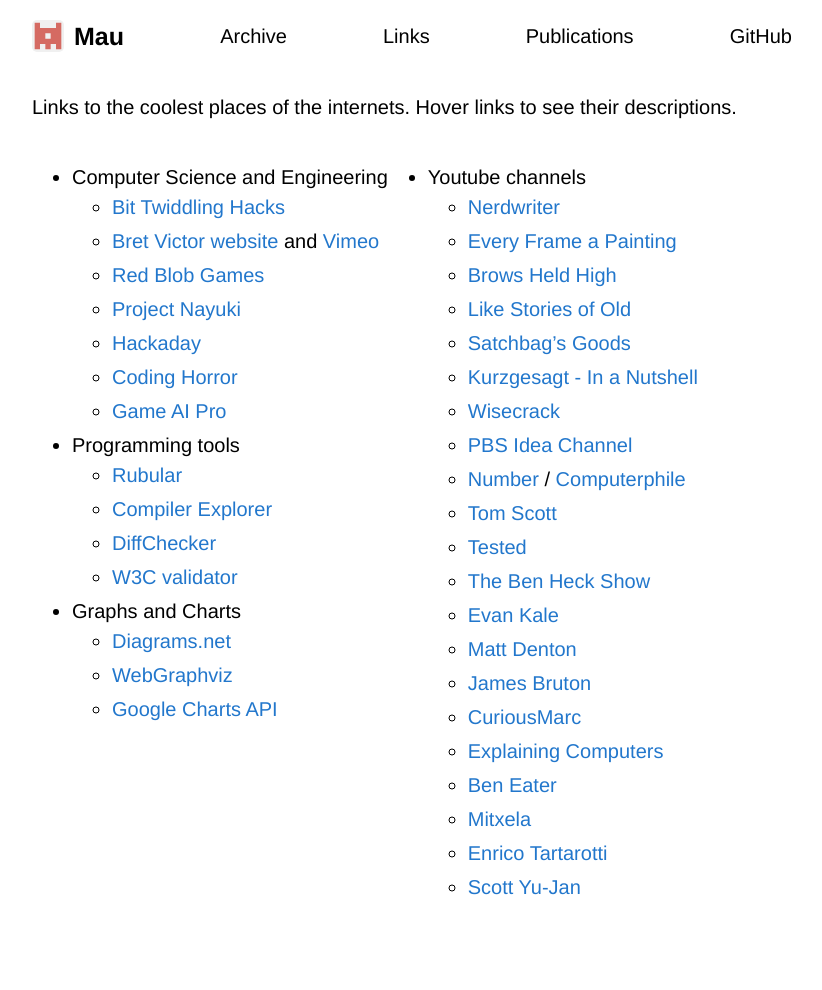
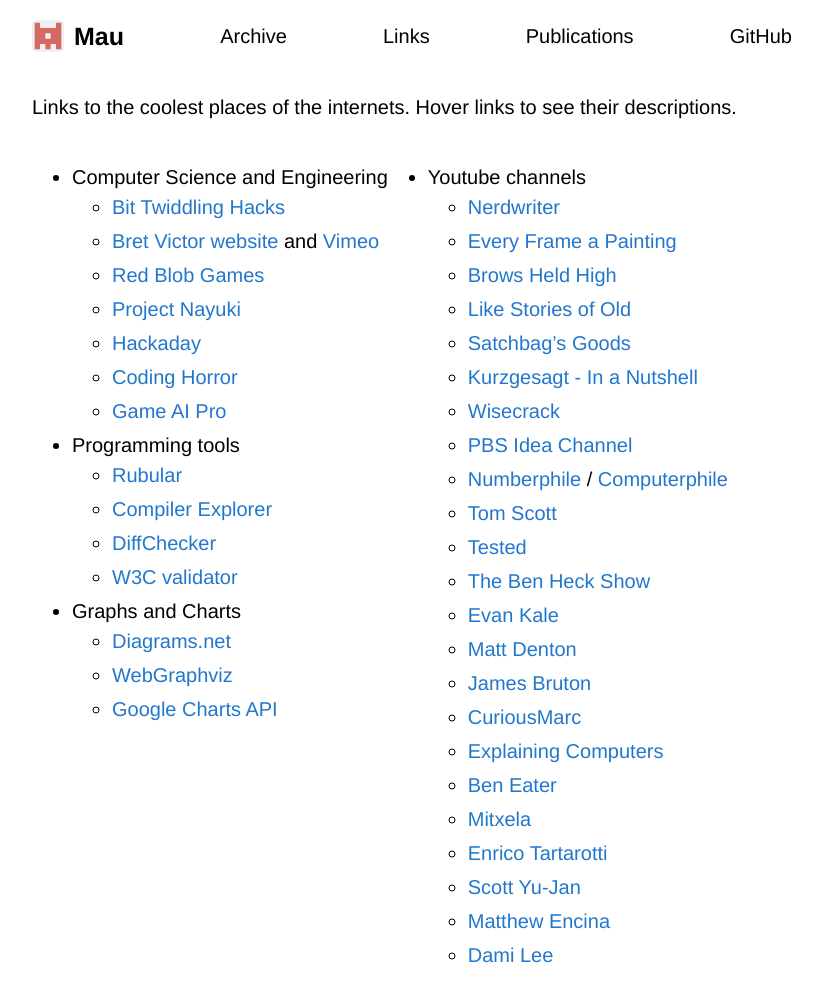
Before and after one commit to Maumagnaguagno/maumagnaguagno.github.io, a Jekyll site: the page built from links.md, in a window 1280 px wide. Shown: the whole page, without its empty margins (228-1050 px from the left). Built offline with Jekyll 4.4.1, drawn with Linux system fonts in a browser that asks for light colours; our own code applies the rules of GitHub Pages for plain Markdown files; before the commit the page ends 922 px from its top, so only the background shows below that.

Commit message:
Add more youtube channels to Links

```diff
--- a/links.md
+++ b/links.md
@@ -37,7 +37,7 @@ Hover links to see their descriptions.
   - [Kurzgesagt - In a Nutshell](https://www.youtube.com/user/Kurzgesagt/ "Philosophy with nice graphics")
   - [Wisecrack](https://www.youtube.com/user/thugnotes "Funny and smart philosophy")
   - [PBS Idea Channel](https://www.youtube.com/user/pbsideachannel "Here's an idea...")
-  - [Number](https://www.youtube.com/user/numberphile "Maths") / [Computerphile](https://www.youtube.com/user/Computerphile "Bits")
+  - [Numberphile](https://www.youtube.com/user/numberphile "Maths") / [Computerphile](https://www.youtube.com/user/Computerphile "Bits")
   - [Tom Scott](https://www.youtube.com/user/enyay "Curious")
   - [Tested](https://www.youtube.com/user/testedcom "Design and build stuff")
   - [The Ben Heck Show](https://www.youtube.com/user/thebenheckshow "Design, build and fix electronics")
@@ -50,4 +50,6 @@ Hover links to see their descriptions.
   - [Mitxela](https://www.youtube.com/c/mitxela/ "Video and Sound-based projects")
   - [Enrico Tartarotti](https://www.youtube.com/@enricotartarotti "Uncovering the design and psychology behind tech")
   - [Scott Yu-Jan](https://www.youtube.com/@ScottYuJan "Making art and design stuff")
+  - [Matthew Encina](https://www.youtube.com/@MatthewEncina "Living by design")
+  - [Dami Lee](https://www.youtube.com/@DamiLeeArch "Architecture and design")
 </div>
```
